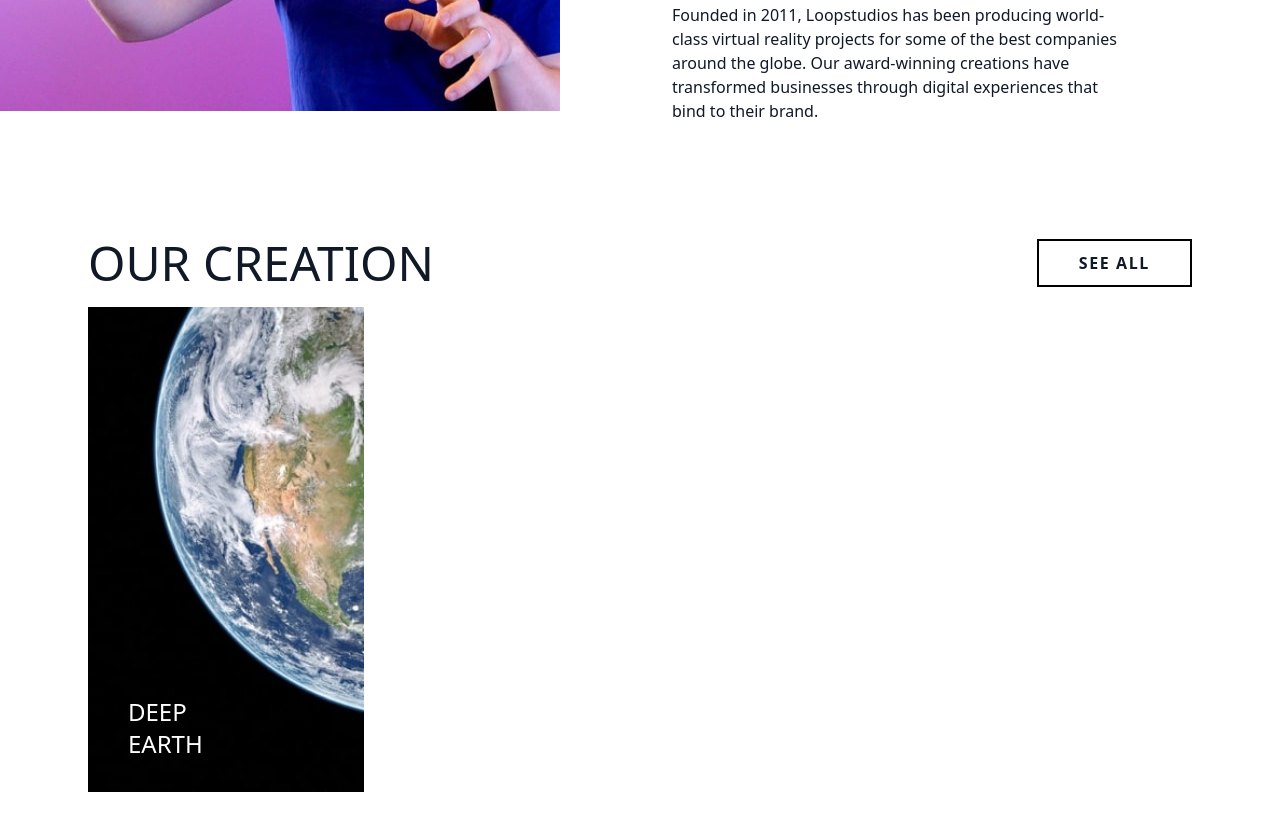
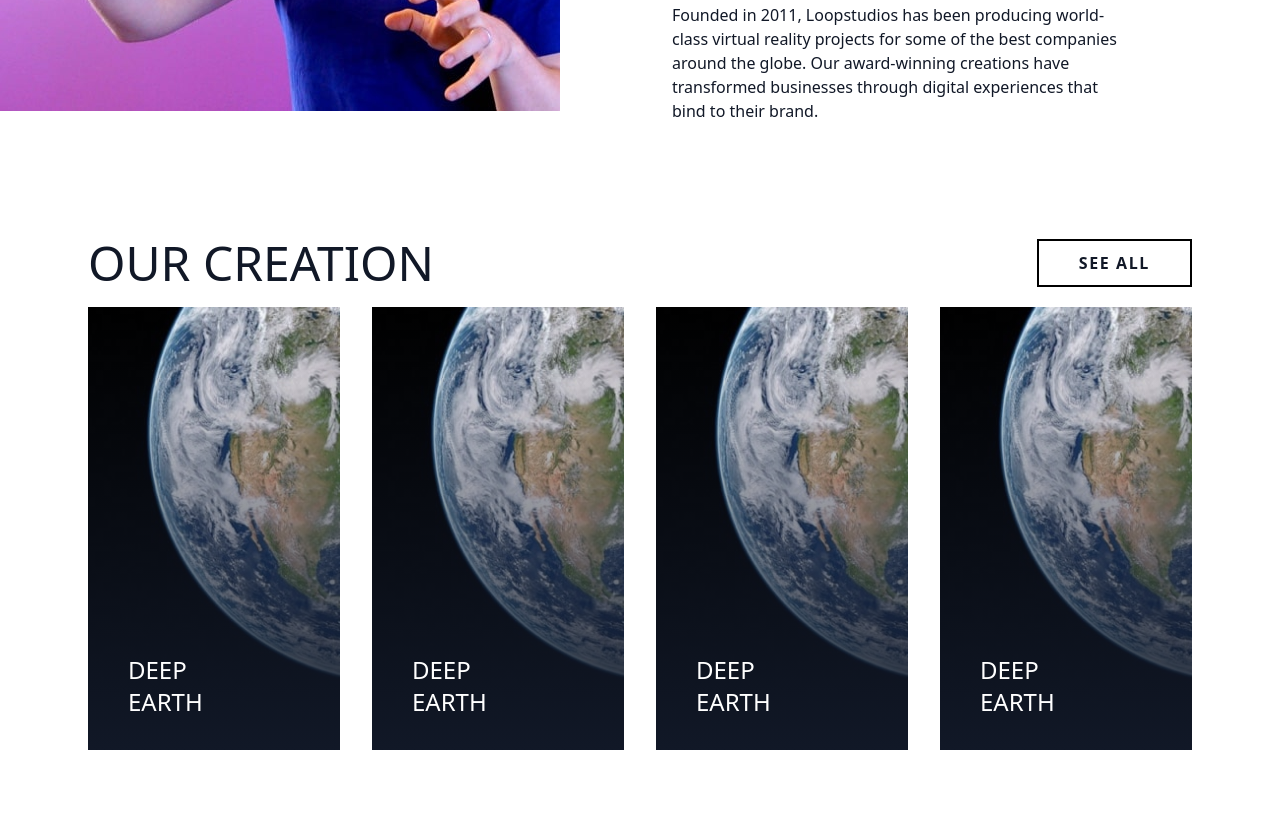
Before and after one commit to behrouz2115/loopstudios, a website: page src/index.html in a window 1280 px wide. Shown: the part 1173-2003 px from the top of the page. Drawn offline with Linux system fonts and the light colour scheme.

Commit message:
creation

```diff
--- a/src/index.html
+++ b/src/index.html
@@ -87,7 +87,39 @@
                     <!-- small screen -->
                     <img class="w-full md:hidden" src="../image/smallScreen/image-deep-earth-2.jpg" alt="">
                     <!-- item-Gradient -->
-                    <div></div>
+                    <div class="gradient"></div>
+                    <h5>Deep earth</h5>
+                </div>
+
+                <!-- item2 -->
+                 <div class=" group item  ">
+                    <!-- big screen -->
+                    <img class=" hidden w-full duration-200 md:block group-hover:scale-110" src="../image/bigScreen/image-deep-earth.jpg" alt="">
+                    <!-- small screen -->
+                    <img class="w-full md:hidden" src="../image/smallScreen/image-deep-earth-2.jpg" alt="">
+                    <!-- item-Gradient -->
+                    <div class="gradient"></div>
+                    <h5>Deep earth</h5>
+                </div>
+
+                <!-- item3 -->
+                 <div class=" group item  ">
+                    <!-- big screen -->
+                    <img class=" hidden w-full duration-200 md:block group-hover:scale-110" src="../image/bigScreen/image-deep-earth.jpg" alt="">
+                    <!-- small screen -->
+                    <img class="w-full md:hidden" src="../image/smallScreen/image-deep-earth-2.jpg" alt="">
+                    <!-- item-Gradient -->
+                    <div class="gradient"></div>
+                    <h5>Deep earth</h5>
+                </div>
+                 <!-- item1 -->
+                 <div class=" group item  ">
+                    <!-- big screen -->
+                    <img class=" hidden w-full duration-200 md:block group-hover:scale-110" src="../image/bigScreen/image-deep-earth.jpg" alt="">
+                    <!-- small screen -->
+                    <img class="w-full md:hidden" src="../image/smallScreen/image-deep-earth-2.jpg" alt="">
+                    <!-- item-Gradient -->
+                    <div class="gradient"></div>
                     <h5>Deep earth</h5>
                 </div>
             </div>
--- a/src/input.css
+++ b/src/input.css
@@ -21,6 +21,9 @@
 .item-container {
   @apply flex flex-col justify-between w-full space-y-6 text-2xl text-white uppercase md:flex-row md:space-y-0 md:space-x-8;
 }
+.gradient{
+    @apply absolute top-0 bottom-0 right-0 left-0 bg-gradient-to-b from-transparent to-gray-900 group-hover:from-gray-50 group-hover:to-white group-hover:opacity-60
+}
 
 #hero {
   background-image: url("../image/bigScreen/image-hero.jpg");
```
Also changed, not shown: css/style.css.
